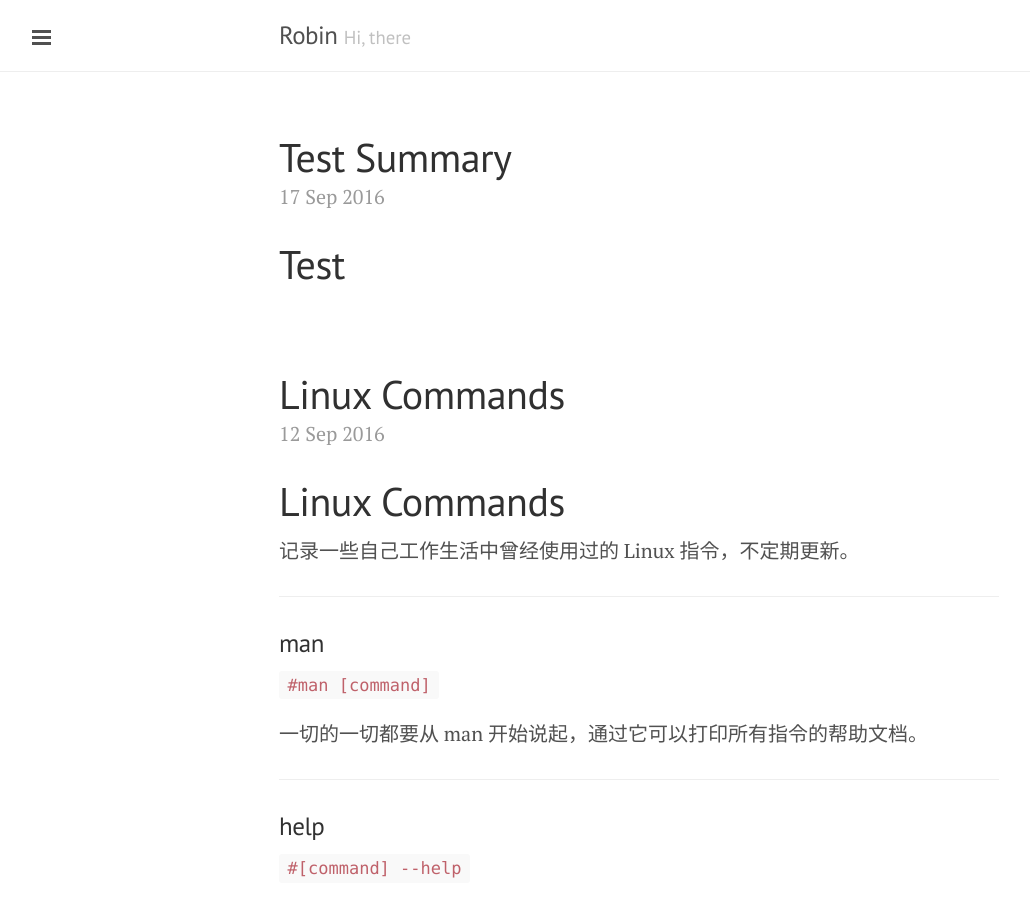
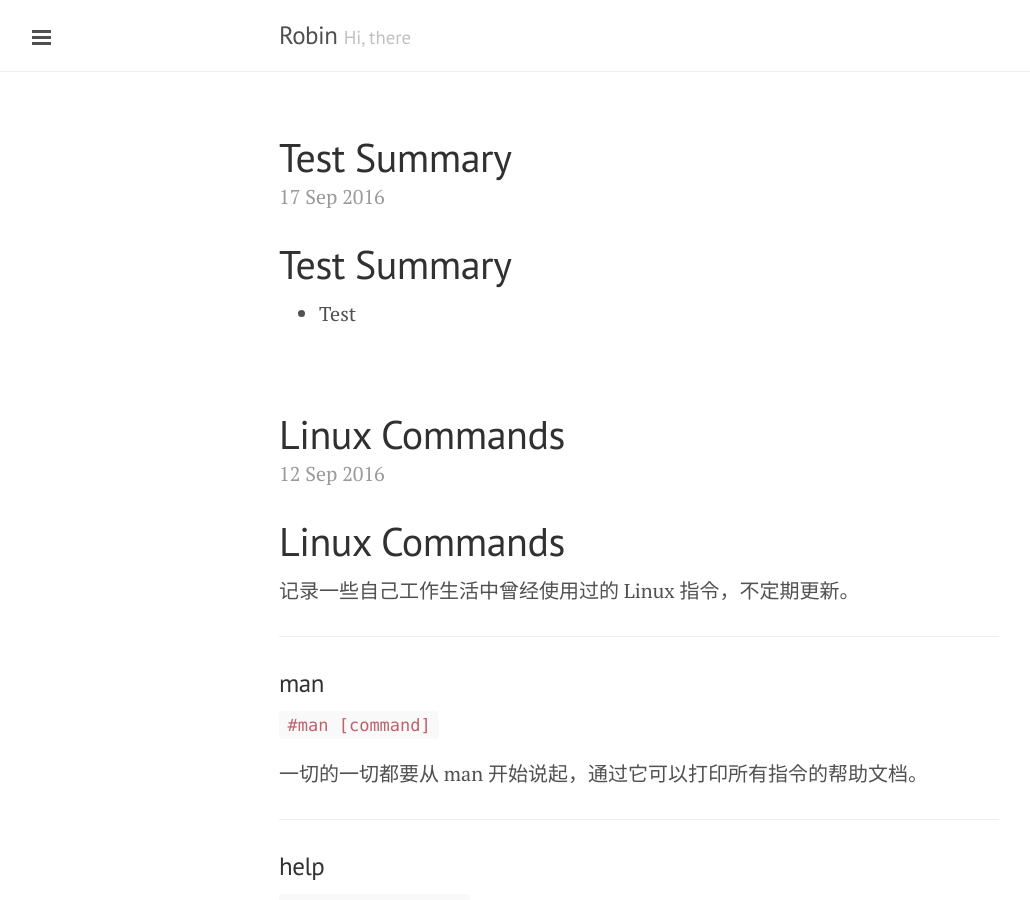
Before and after one commit to RobinGG/RobinGG.github.io, a Jekyll site: the page built from index.html, in a window 1280 px wide and 900 px high. Shown: the whole window, without its empty margins (1-1031 px from the left). Built offline with Jekyll 4.4.1, drawn with Linux system fonts in a browser that asks for light colours; the list of posts is cut into pages by our own code.

Commit message:
test summary 2

```diff
--- a/_posts/2016-09-17-Test-Summary.md
+++ b/_posts/2016-09-17-Test-Summary.md
@@ -1 +1,8 @@
-# Test
+---
+layout: summary
+title:  Test Summary
+---
+
+# Test Summary
+
++ Test
```
